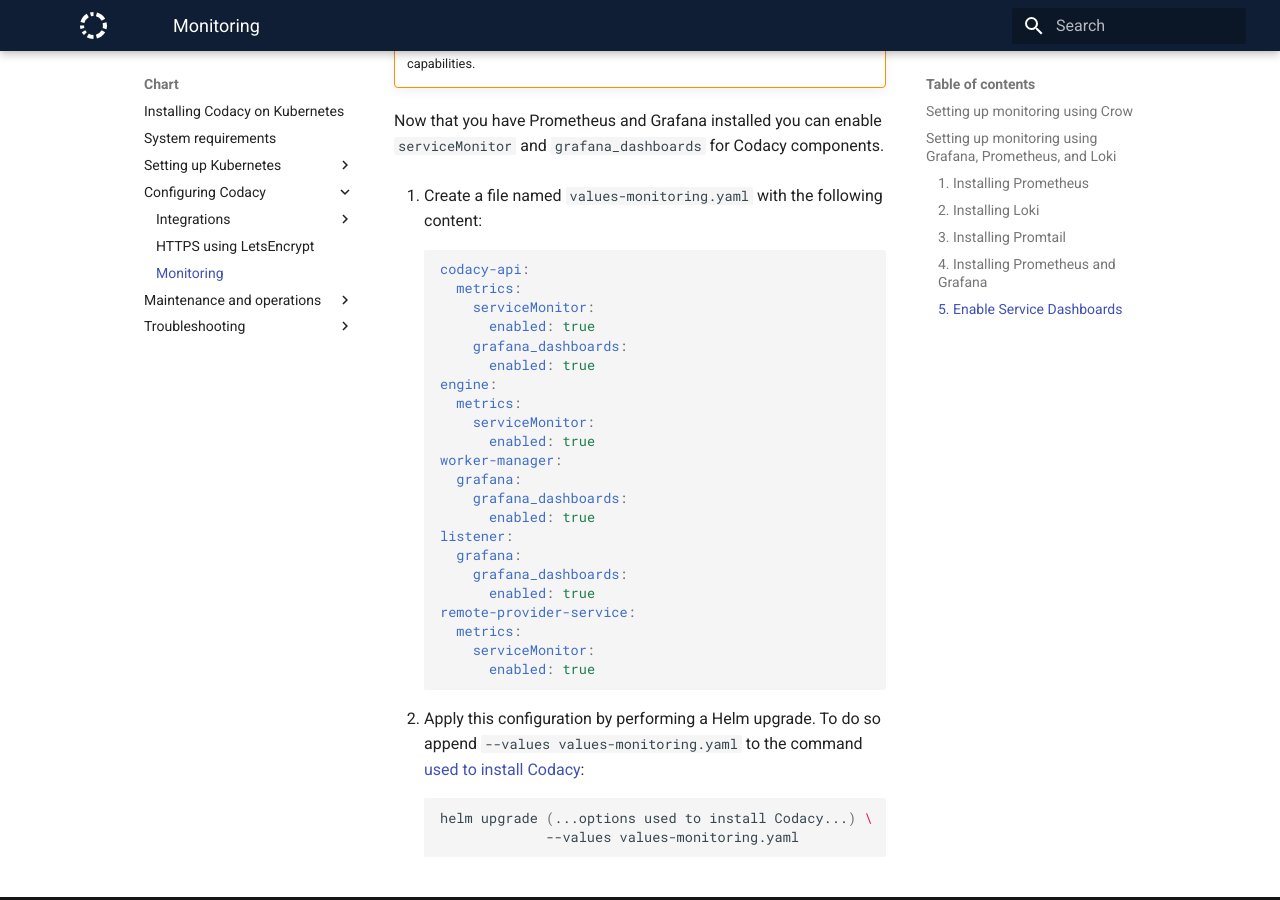
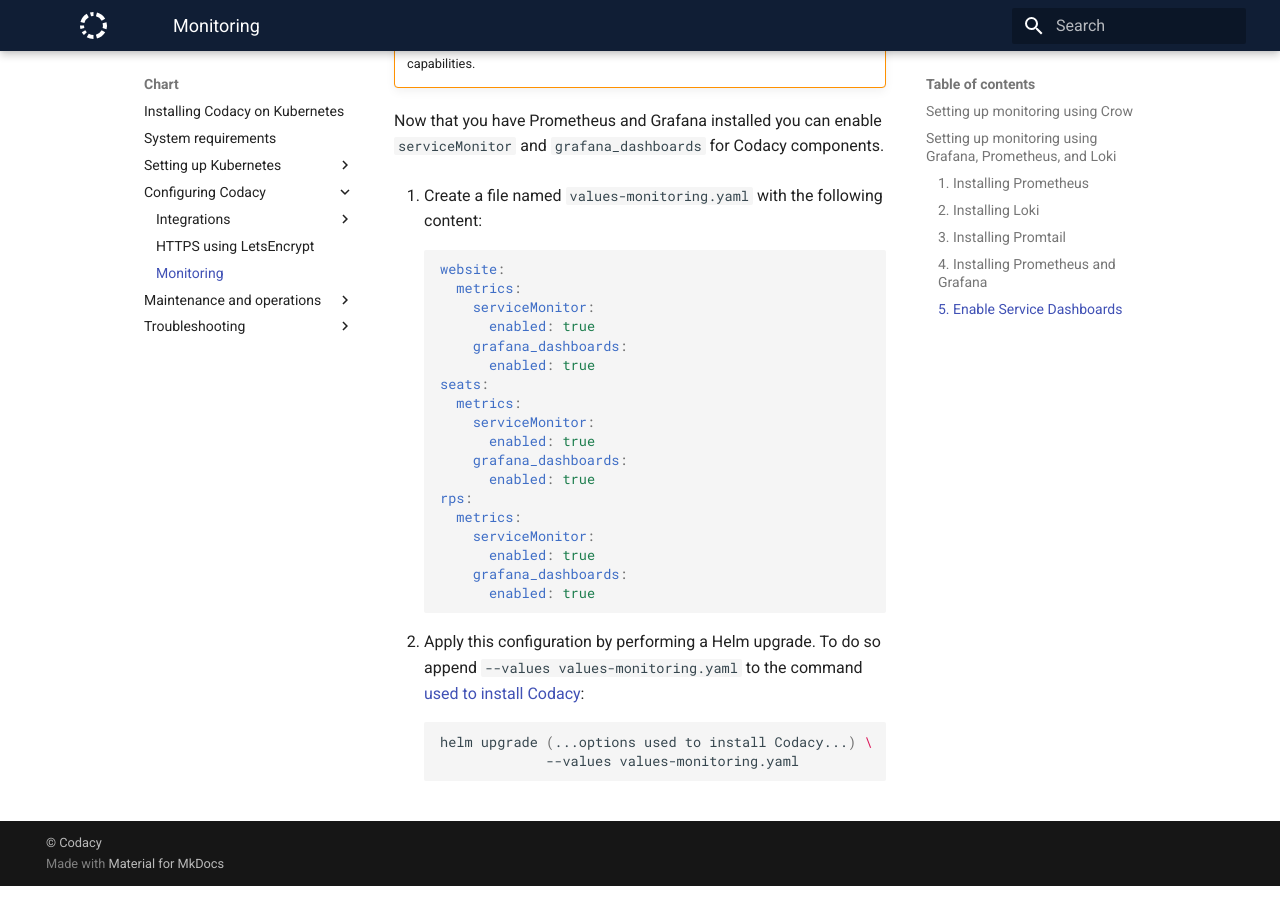
Before and after one commit to codacy/chart, an MkDocs documentation site: the page built from docs/configuration/monitoring.md, in a window 1280 px wide and 900 px high, scrolled down 3455 px. Built offline with MkDocs 1.6.1 and Material for MkDocs 9.7.7, drawn with Linux system fonts in a browser that asks for light colours; comment, search, counter and statistics services are not loaded; some of the changed lines change nothing that is shown.

Commit message:
Update example values-monitoring.yaml with placeholder content

````diff
--- a/docs/configuration/monitoring.md
+++ b/docs/configuration/monitoring.md
@@ -117,27 +117,23 @@
 1.  Create a file named `values-monitoring.yaml` with the following content:
 
     ```yaml
-    codacy-api:
+    website:
       metrics:
         serviceMonitor:
           enabled: true
         grafana_dashboards:
           enabled: true
-    engine:
+    seats:
       metrics:
         serviceMonitor:
           enabled: true
-    worker-manager:
-      grafana:
         grafana_dashboards:
           enabled: true
-    listener:
-      grafana:
-        grafana_dashboards:
-          enabled: true
-    remote-provider-service:
+    rps:
       metrics:
         serviceMonitor:
+          enabled: true
+        grafana_dashboards:
           enabled: true
     ```
 
````
